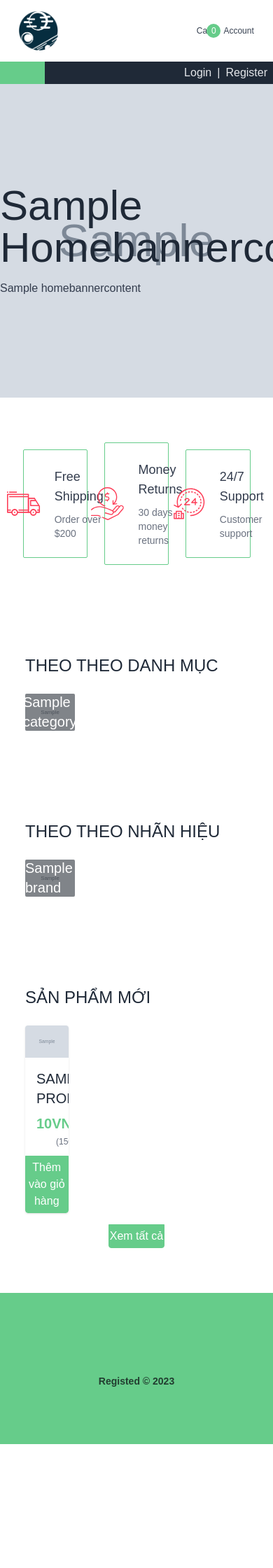
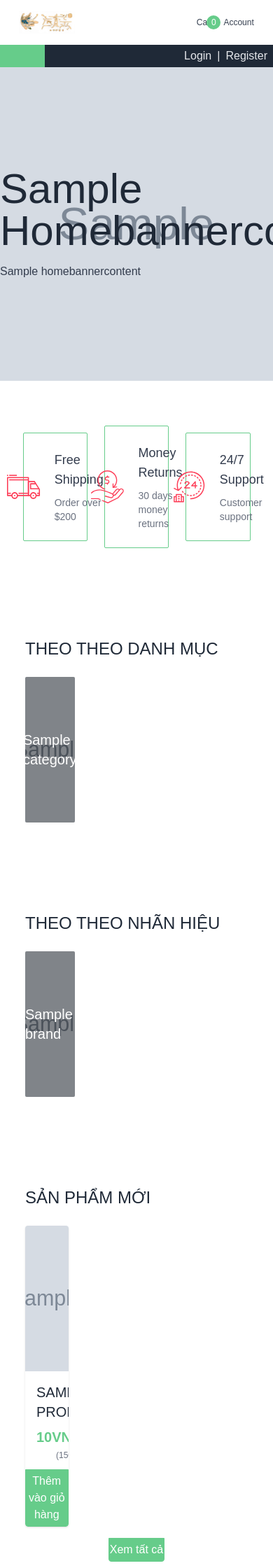
Before and after one commit to WuzenLiz/Django-eCommerce-With-Tailwindcss, a Django app: page / in a window 390 px wide; the page is wider, and only the part inside the window is pictured. Shown: the top 2240 px of that part at 70% size. Before the commit the page ends 2063 px from the top of that part, so only its background shows below. Run offline with Django 3.2, Linux system fonts and the light colour scheme; tables that the repository leaves empty hold one stand-in row (values such as "Sample post"); grey boxes marked "Sample" are stand-in pictures.

Commit message:
update responsive

```diff
--- a/mystore/settings.py
+++ b/mystore/settings.py
@@ -28,9 +28,9 @@ SECRET_KEY = config('SECRET_KEY',cast=str, default='CHANGEME!!!')
 # SECURITY WARNING: don't run with debug turned on in production!
 DEBUG = config('DEBUG',cast=str,default=True)
 
-ALLOWED_HOSTS = []
+ALLOWED_HOSTS = ['90da-118-70-177-23.ap.ngrok.io','localhost:8000']
 
-
+CSRF_TRUSTED_ORIGINS = ['http://localhost:8000','http://127.0.0.1:8000','https://90da-118-70-177-23.ap.ngrok.io']
 # Application definition
 
 INSTALLED_APPS = [
--- a/requirements.txt
+++ b/requirements.txt
@@ -224,6 +224,7 @@ Pillow==8.4.0
     #   tablib
 fontawesomefree==6.3.0
 python-gettext==4.1
+django-ckeditor==
 
 # The following packages are considered to be unsafe in a requirements file:
 # pip
--- a/saleproduct/views.py
+++ b/saleproduct/views.py
@@ -26,6 +26,7 @@ def index(request):
   'BannerContent': BannerContent,
   'Brands': Brands,
   'NewProducts': NewProducts,
+  'BestSellerProducts': BestSellerProducts,
  }
  return render(request, 'saleproduct/index.html', context)
 
@@ -52,26 +53,17 @@ def product_detail(request, slug):
  }
  return render(request, 'saleproduct/product.html', context)
 
-def category(request, slug, sub_slug=None):
+def category(request, slug,):
  """Category detail page."""
- category = Category.objects.get(slug=slug)
- if sub_slug:
-  sub_category = SubCategory.objects.get(slug=sub_slug)
-  context = {
-   'category': category,
-   'sub_category': sub_category,
-  }
- else:
-  context = {
-   'category': category,
-  }
+ context = {
+  'Products': Product.objects.filter(category__slug=slug),
+ }
  return render(request, 'saleproduct/shop.html', context)
 
 def brand(request, slug):
  """Brand detail page."""
- brand = Brand.objects.get(slug=slug)
  context = {
-  'category': brand,
+  'Products': Product.objects.filter(brand__slug=slug),
  }
  return render(request, 'saleproduct/shop.html', context)
 
--- a/templates/components/_footer.html
+++ b/templates/components/_footer.html
@@ -2,10 +2,10 @@
 <footer class="footer footer-center w-full p-10 bg-primary text-primary-content">
  <div>
    <a href="/" class="logo"
-   style="background: url('{% static 'img/Logo.svg' %}') no-repeat top left;background-size:4em 4em;">
+   style="background: url('{% static 'img/Logo.png' %}') no-repeat top left;background-size:4em 4em;">
    </a>
    <p class="font-bold text-6xl">
-      {{ store_name }}<br/>
+      {{ shopname }}<br/>
    </p>
    <p class="font-bold">Registed © 2023</p>
  </div>
--- a/templates/components/_header.html
+++ b/templates/components/_header.html
@@ -2,7 +2,7 @@
 <header class="py-4 shadow-sm bg-white container-fluid flex justify-center min-w-full px-3 lg:px-5 lg:container">
  <div class="container mx-auto flex items-center justify-between w-11/12 md:w-10/12">
      <a href="{% url 'index' %}">
-         <img src="{% static 'img/Logo.png' %}" alt="Logo" class="object-scale-down w-14 max-w-{75px}">
+         <img src="{% static 'img/Logo.png' %}" alt="Logo" class="object-cover h-8 max-h-10 w-full max-w-{150px}">
      </a>
      <div class="w-full max-w-xl relative hidden lg:flex">
          <span class="absolute left-4 top-3 text-lg text-gray-400">
--- a/templates/saleproduct/index.html
+++ b/templates/saleproduct/index.html
@@ -56,7 +56,7 @@
  <div class="grid grid-cols-4 gap-3 ">
   {% for item in categories %}
    <div class="relative rounded-sm overflow-hidden group">
-    <img src="{% if item.category_image %}{{ item.category_image.url }}{% else %}{% static 'img/default_category.png' %}{% endif %}" alt="category 1" class="w-full object-cover">
+    <img src="{% if item.category_image %}{{ item.category_image.url }}{% else %}{% static 'img/default_category.png' %}{% endif %}" alt="category 1" class="w-full h-52 object-cover">
     <a href="{{ item.get_absolute_url }}" class="absolute inset-0 bg-black bg-opacity-40 flex items-center justify-center text-xl text-white font-roboto font-medium group-hover:bg-opacity-60 transition">
      {{ item.name }}
     </a>
@@ -75,7 +75,7 @@
   <div class="grid grid-cols-4 gap-3">
    {% for item in Brands %}
     <div class="relative rounded-sm overflow-hidden group">
-     <img src="{% if item.brand_image %}{{ item.brand_image.url }}{% else %}{% static 'img/default_brand.jpg' %}{% endif %}" alt="{{ item.name }}" class="w-full object-cover">
+     <img src="{% if item.brand_image %}{{ item.brand_image.url }}{% else %}{% static 'img/default_brand.jpg' %}{% endif %}" alt="{{ item.name }}" class="w-full h-52 object-cover">
      <a href="{{ item.get_absolute_url }}" class="absolute inset-0 bg-black bg-opacity-40 flex items-center justify-center text-xl text-white font-roboto font-medium group-hover:bg-opacity-60 transition">
       {{ item.name }}
      </a>
@@ -93,9 +93,9 @@
  </h2>
  <div class="grid grid-cols-4 gap-6">
   {% for item in NewProducts %}
-  <div class="bg-white shadow rounded overflow-hidden group">
+  <div class="bg-white shadow rounded overflow-hidden group flex flex-col justify-between">
    <div class="relative">
-    <img src="{{ item.main_image.url }}" alt="{{ item.name }}" class="w-full max-w-lg object-cover">
+    <img src="{{ item.main_image.url }}" alt="{{ item.name }}" class="w-full h-52 max-w-lg object-cover">
     <div class="absolute inset-0 bg-black bg-opacity-40 flex items-center justify-center gap-2 opacity-0 group-hover:opacity-100 transition">
      <a href="{{ item.get_absolute_url }}" class="text-white text-lg w-9 h-8 rounded-full bg-primary flex items-center justify-center hover:bg-gray-800 transition" title="Xem sản phẩm">
       <i class="fa-solid fa-magnifying-glass"></i>
@@ -106,7 +106,7 @@
     </div>
    </div>
     <div class="pt-4 pb-3 px-4">
-      <a href="">
+      <a href="{{ item.get_absolute_url }}" class="prose">
       <h4 class="uppercase font-medium text-xl mb-2 text-gray-800 hover:text-primary transition">
        {{ item.name }}
       </h4>
@@ -145,16 +145,16 @@
 <!-- ./new arrival -->
 
 <!-- best seller -->
-{% if bestSeller %}
+{% if BestSellerProducts %}
  <div class="container pb-16 py-16 mx-auto px-9 lg:px-3">
   <h2 class="text-2xl font-medium text-gray-800 uppercase mb-6">
    Sản phẩm bán chạy
   </h2>
   <div class="grid grid-cols-4 gap-6">
-   {% for item in bestSeller %}
-   <div class="bg-white shadow rounded overflow-hidden group">
+   {% for item in BestSellerProducts %}
+   <div class="bg-white shadow rounded overflow-hidden group flex flex-col justify-between">
     <div class="relative">
-     <img src="{{ item.main_image.url }}" alt="{{ item.name }}" class="w-full">
+     <img src="{{ item.main_image.url }}" alt="{{ item.name }}" class="w-full object-cover h-80">
      <div class="absolute inset-0 bg-black bg-opacity-40 flex items-center justify-center gap-2 opacity-0 group-hover:opacity-100 transition">
       <a href="{{ item.product.get_absolute_url }}" class="text-white text-lg w-9 h-8 rounded-full bg-primary flex items-center justify-center hover:bg-gray-800 transition" title="Xem sản phẩm">
        <i class="fa-solid fa-magnifying-glass"></i>
--- a/templates/saleproduct/product.html
+++ b/templates/saleproduct/product.html
@@ -21,7 +21,7 @@
 <!-- product-detail -->
 <div class="container grid grid-cols-2 gap-6 mx-auto">
  <div>
-  <img src="{{ product.main_image.url }}" alt="product" class="max-w-3xl" />
+  <img src="{{ product.main_image.url }}" alt="product" class="object-cover aspect-auto w-full max-w-3xl " />
   <div class="grid grid-cols-6 gap-4 mt-4">
    <img src="{{ product.main_image.url }}" alt="product" class="object-cover h-16 w-full cursor-pointer border border-primary" />
    {% if product.images %}
@@ -30,7 +30,7 @@
     <img
      src="{{ item.image.url }}"
      alt="{{ product.name }}-i-{{ image.id }}"
-     class="object-cover h-16 w-full cursor-pointer border border-primary" />
+     class="object-cover h-16 w-full max-w-xs cursor-pointer border border-primary" />
     {% endfor %}
     <!-- ./foreach -->
     {% endif %}
--- a/templates/saleproduct/shop.html
+++ b/templates/saleproduct/shop.html
@@ -45,9 +45,9 @@
     </div>
     <div class="grid grid-cols-3 gap-6">
       {% for item in Products %}
-      <div class="bg-white shadow rounded overflow-hidden group" data-p-category='{{ item.category }}' data-p-brand='{{ item.brand }}'>
+      <div class="bg-white shadow rounded overflow-hidden group flex flex-col justify-between" data-p-category='{{ item.category }}' data-p-brand='{{ item.brand }}'>
           <div class="relative">
-              <img src="{{ item.main_image.url }}" alt="{{ item.name }}" class="w-full">
+              <img src="{{ item.main_image.url }}" alt="{{ item.name }}" class="w-full object-cover h-52 hover:object-scale-down">
               <div class="absolute inset-0 bg-black bg-opacity-40 flex items-center justify-center gap-2 opacity-0 group-hover:opacity-100 transition">
                   <a href="{{ item.get_absolute_url }}"
                       class="text-white text-lg w-9 h-8 rounded-full bg-primary flex items-center justify-center hover:bg-gray-800 transition"
```
Also changed, not shown: static/css/tailwind-output.css, static/img/Logo.png.
